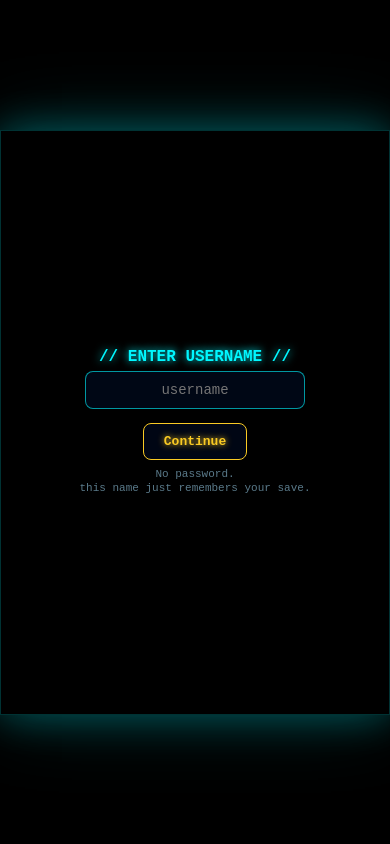
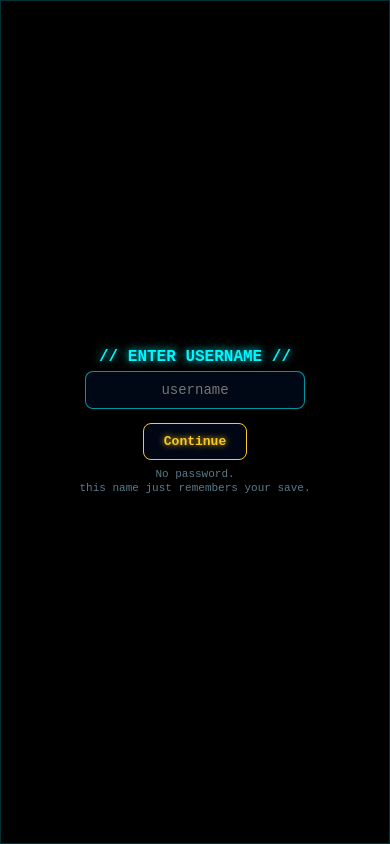
Before and after one commit to alonganot/coopy-bird, a React (Vite) app: page / in a window 390 px wide. Built offline with nearby package versions, Linux system fonts and the light colour scheme.

Commit message:
fixed aspect ratio to fit mobile height

```diff
--- a/src/style.css
+++ b/src/style.css
@@ -26,6 +26,22 @@ canvas {
   height: min(100dvh, calc(100vw * 600 / 400));
   touch-action: none;
   box-shadow: 0 0 40px #00f7ff55, 0 0 80px #00f7ff22;
+}
+
+/* Most phone screens are taller/narrower than the game's fixed 400x600 shape, so the
+   contain-fit sizing above letterboxes with black bars top and bottom. Below that
+   threshold, stretch to fill the screen exactly instead — the canvas's backing store
+   stays a fixed 400x600 (see engine.ts/mpEngine.ts), so this non-uniform CSS scale does
+   visually squish circles/pipes slightly, but input mapping (toCanvasCoords in
+   input.ts/mpInput.ts) already scales X/Y independently, so click/touch targeting stays
+   correct either way. */
+@media (max-aspect-ratio: 2/3) {
+  canvas,
+  .username-gate {
+    width: 100vw;
+    height: 100dvh;
+    aspect-ratio: auto;
+  }
 }
 
 .skill-buttons {
```
